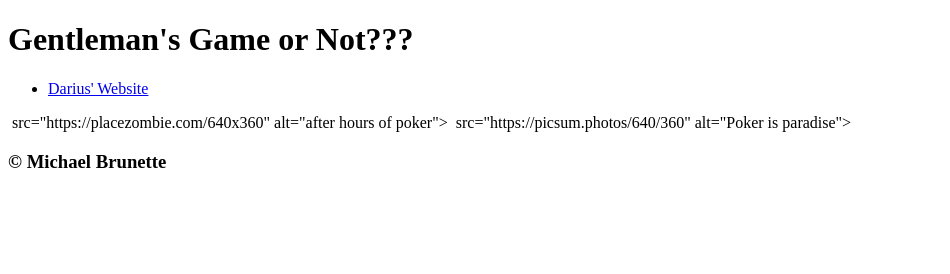
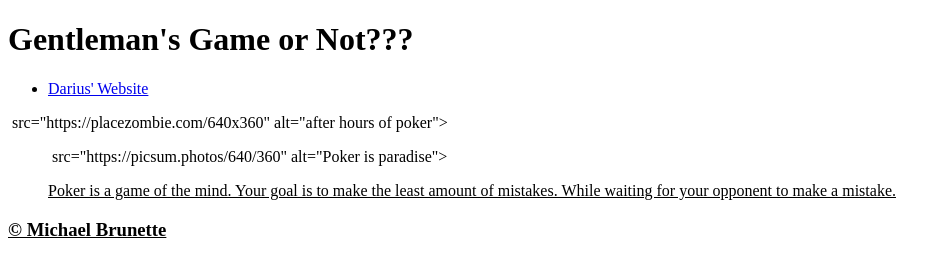
Before and after one commit to mcbrunette33/lab04, a plain HTML site: page index.html in a window 1280 px wide. Shown: the whole page, without its empty margins (0-950 px from the left). Drawn offline with Linux system fonts and the light colour scheme.

Commit message:
added more changes to HTML portion of the website

```diff
--- a/index.html
+++ b/index.html
@@ -14,8 +14,10 @@
 </header>
 <main>
 <img> src="https://placezombie.com/640x360" alt="after hours of poker">
-<img> src="https://picsum.photos/640/360" alt="Poker is paradise">
-
+    <ul>
+    <img> src="https://picsum.photos/640/360" alt="Poker is paradise">
+    <u/l>
+    <p>Poker is a game of the mind. Your goal is to make the least amount of mistakes. While waiting for your opponent to make a mistake.</p>
 </main>
 <footer>
 <h3>&copy; Michael Brunette</h3>
```
